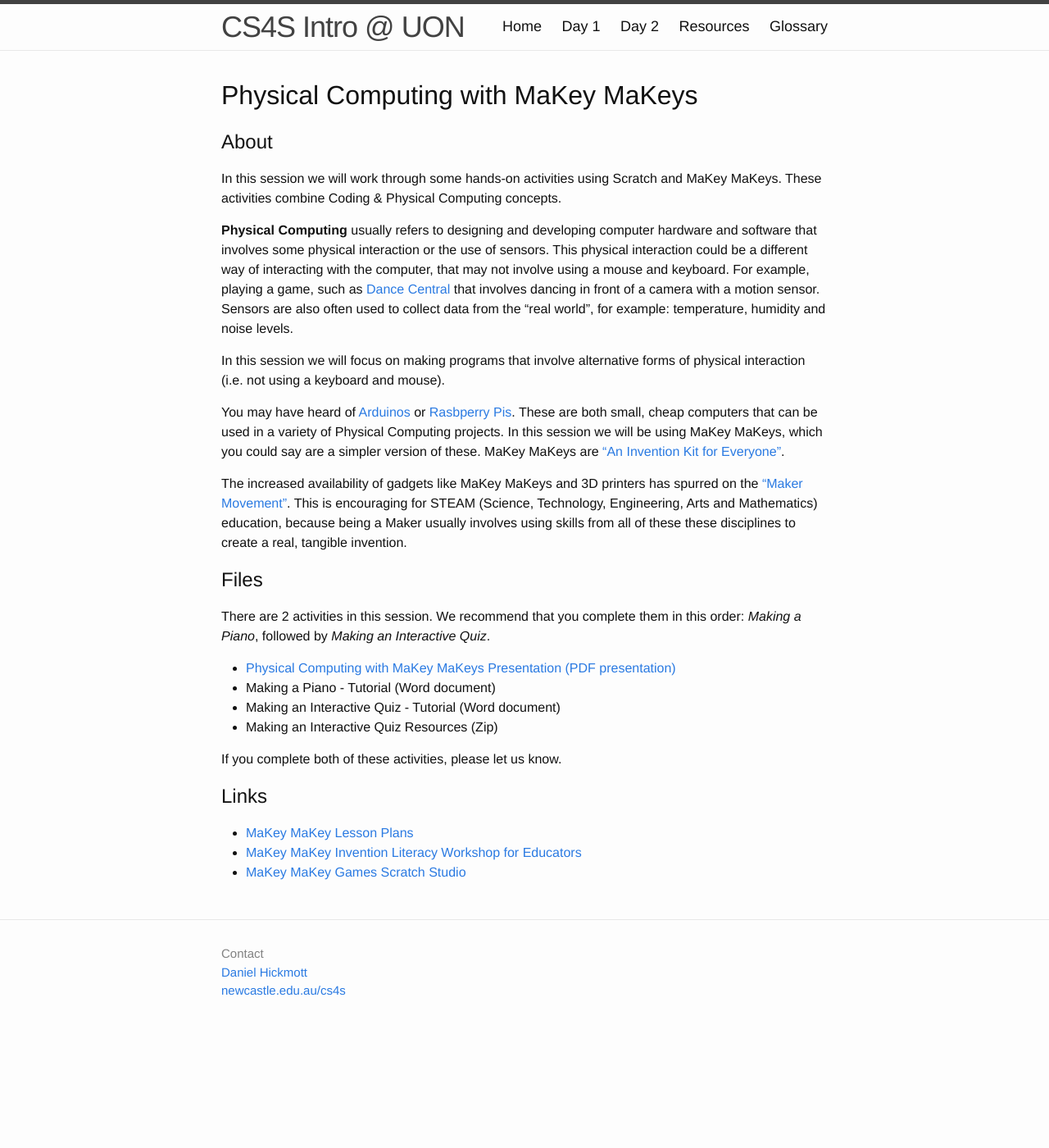
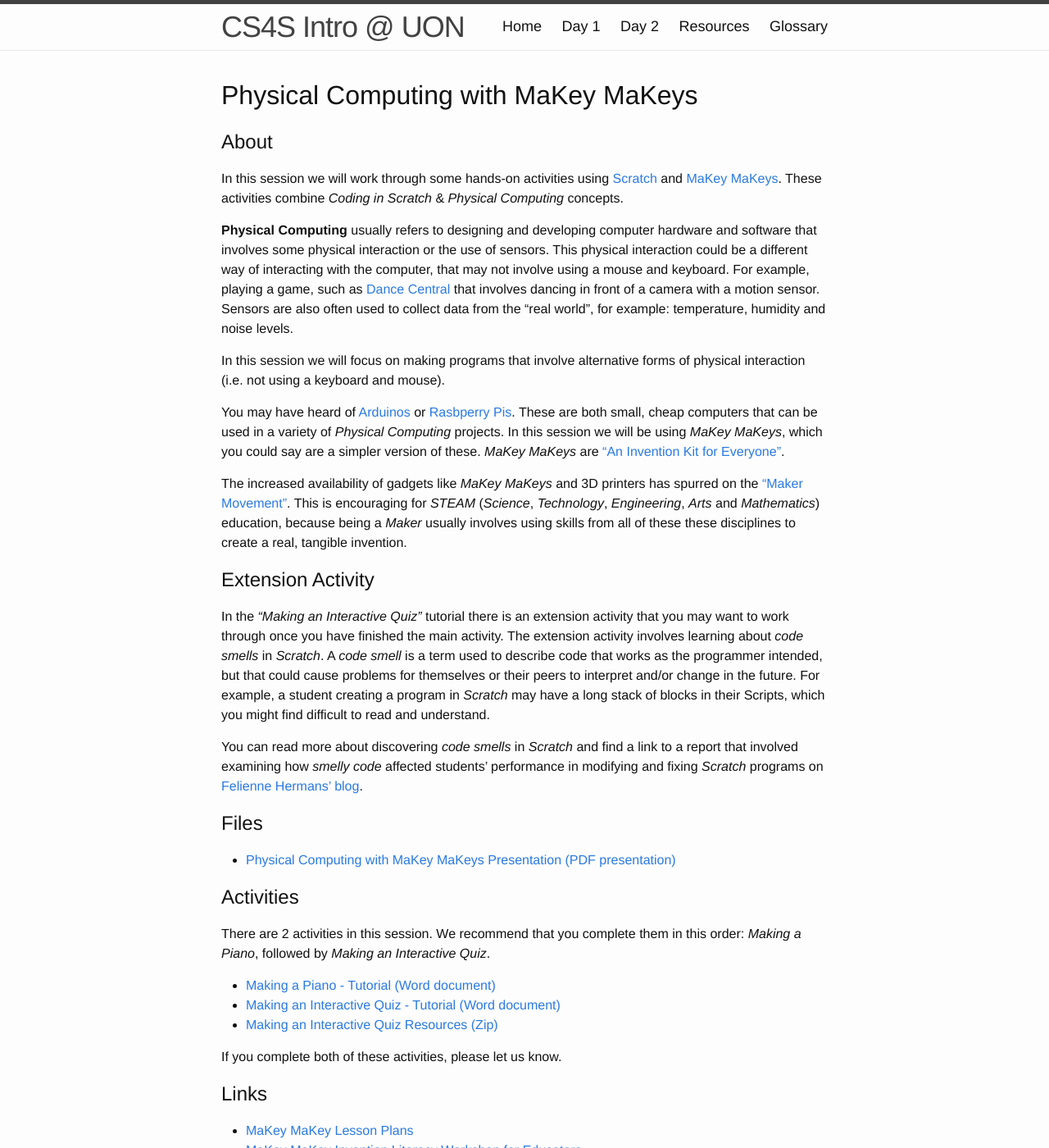
Before and after one commit to cs4s/intro-2017, a Jekyll site: the page built from day2/physical_computing/index.md, in a window 1280 px wide and 1400 px high. Shown: the whole window at 82% size. Built offline with Jekyll 4.4.1, drawn with Linux system fonts in a browser that asks for light colours.

Commit message:
Adds content for Physical Computing activities

```diff
--- a/day2/physical_computing/index.md
+++ b/day2/physical_computing/index.md
@@ -6,8 +6,9 @@ title: CS4S Introduction @ UON 2017 - Day 2 - Physical Computing
 # Physical Computing with MaKey MaKeys
 
 ## About
-In this session we will work through some hands-on activities using Scratch and MaKey MaKeys.
-These activities combine Coding & Physical Computing concepts.
+
+In this session we will work through some hands-on activities using [Scratch](https://www.scratch.mit.edu){:target="_blank"} and [MaKey MaKeys](http://makeymakey.com/){:target="_blank"}.
+These activities combine *Coding in Scratch* & *Physical Computing* concepts.
 
 **Physical Computing** usually refers to designing and developing computer hardware and software that involves some physical interaction or the use of sensors.
 This physical interaction could be a different way of interacting with the computer, that may not involve using a mouse and keyboard.
@@ -17,26 +18,33 @@ Sensors are also often used to collect data from the "real world", for example:
 In this session we will focus on making programs that involve alternative forms of physical interaction (i.e. not using a keyboard and mouse).
 
 You may have heard of [Arduinos](https://www.arduino.cc/){:target="_blank"} or [Rasbperry Pis](https://www.raspberrypi.org/){:target="_blank"}.
-These are both small, cheap computers that can be used in a variety of Physical Computing projects.
-In this session we will be using MaKey MaKeys, which you could say are a simpler version of these.
-MaKey MaKeys are ["An Invention Kit for Everyone"](http://makeymakey.com/){:target="_blank"}.
+These are both small, cheap computers that can be used in a variety of *Physical Computing* projects.
+In this session we will be using *MaKey MaKeys*, which you could say are a simpler version of these.
+*MaKey MaKeys* are ["An Invention Kit for Everyone"](http://makeymakey.com/){:target="_blank"}.
 
-The increased availability of gadgets like MaKey MaKeys and 3D printers has spurred on the ["Maker Movement"](https://www.techopedia.com/definition/28408/maker-movement){:target="_blank"}.
-This is encouraging for STEAM (Science, Technology, Engineering, Arts and Mathematics) education, because being a Maker usually involves using skills from all of these these disciplines to create a real, tangible invention.
+The increased availability of gadgets like *MaKey MaKeys* and 3D printers has spurred on the ["Maker Movement"](https://www.techopedia.com/definition/28408/maker-movement){:target="_blank"}.
+This is encouraging for *STEAM* (*Science*, *Technology*, *Engineering*, *Arts* and *Mathematics*) education, because being a *Maker* usually involves using skills from all of these these disciplines to create a real, tangible invention.
+
+## Extension Activity
+
+In the *"Making an Interactive Quiz"* tutorial there is an extension activity that you may want to work through once you have finished the main activity.
+The extension activity involves learning about *code smells* in *Scratch*.
+A *code smell* is a term used to describe code that works as the programmer intended, but that could cause problems for themselves or their peers to interpret and/or change in the future.
+For example, a student creating a program in *Scratch* may have a long stack of blocks in their Scripts, which you might find difficult to read and understand.
+
+You can read more about discovering *code smells* in *Scratch* and find a link to a report that involved examining how *smelly code* affected students' performance in modifying and fixing *Scratch* programs on [Felienne Hermans' blog](http://www.felienne.com/archives/4807){:target="_blank"}.
 
 ## Files
 
+- [Physical Computing with MaKey MaKeys Presentation (PDF presentation)](presentation/presentation.pdf){:target="_blank"}
+
+## Activities
+
 There are 2 activities in this session. We recommend that you complete them in this order: *Making a Piano*, followed by *Making an Interactive Quiz*.
 
-<!-- - [Physical Computing with MaKey MaKeys Presentation (PDF presentation)](presentation/presentation.pdf){:target="_blank"}
-- [Making a Piano - Tutorial (Word document)](piano_activity.docx)
+- [Making a Piano - Tutorial (Word document)]({{ site.previous_year_physical_computing_path | append: "piano_activity.docx" }})
 - [Making an Interactive Quiz - Tutorial (Word document)](quiz_activity.docx)
-- [Making an Interactive Quiz Resources (Zip)](quiz_resources.zip) -->
-
-- [Physical Computing with MaKey MaKeys Presentation (PDF presentation)](presentation/presentation.pdf){:target="_blank"}
-- Making a Piano - Tutorial (Word document)
-- Making an Interactive Quiz - Tutorial (Word document)
-- Making an Interactive Quiz Resources (Zip)
+- [Making an Interactive Quiz Resources (Zip)]({{ site.previous_year_physical_computing_path | append: "quiz_resources.zip" }})
 
 If you complete both of these activities, please let us know.
 
```
Also changed, not shown: 1 other file.
